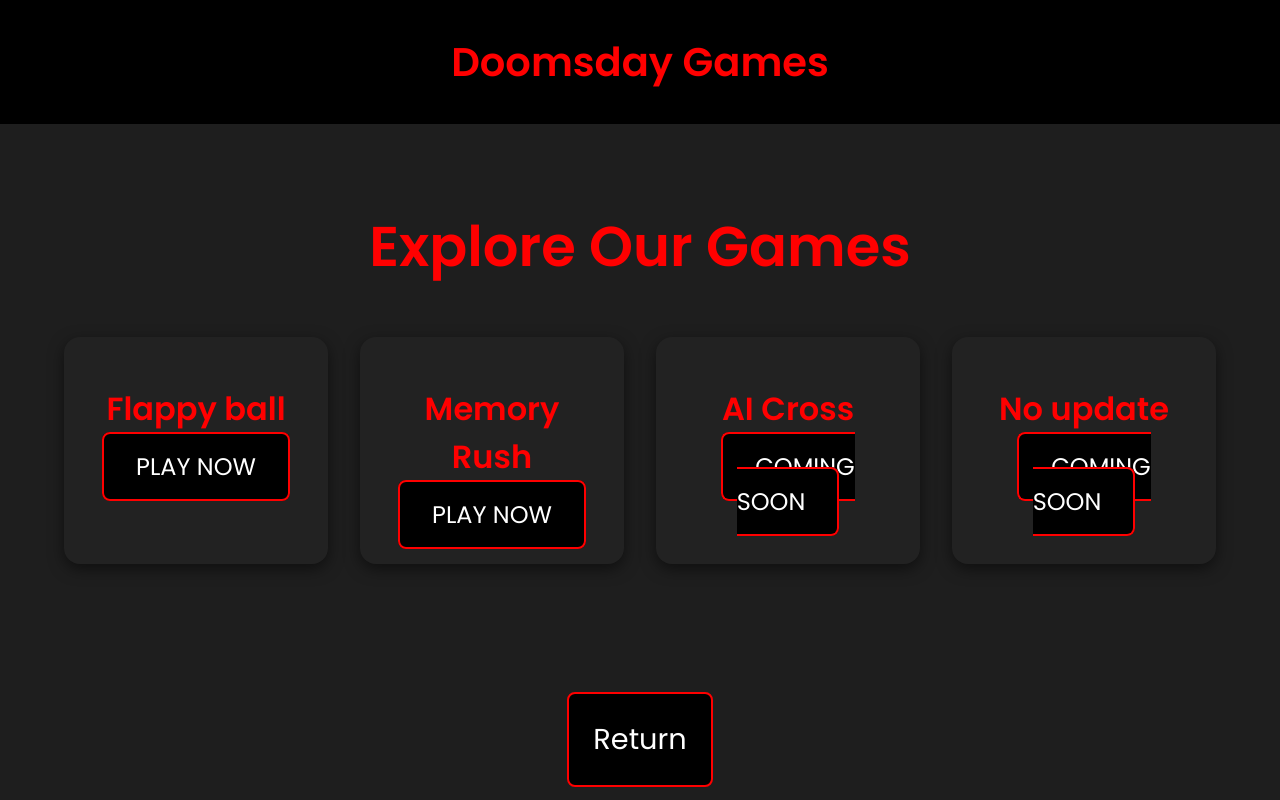
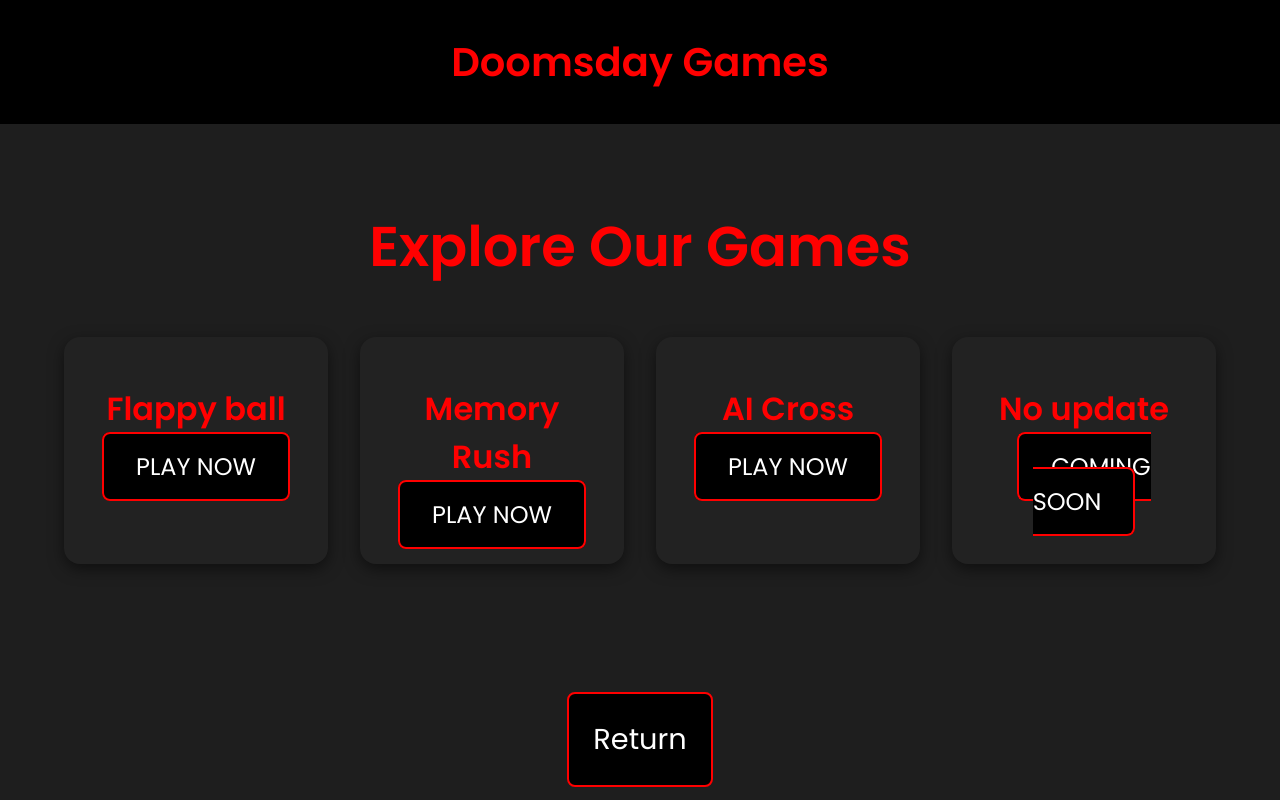
Before and after one commit to Doomsdaz/Terminater, a plain HTML site: page Game.html in a window 1280 px wide. Drawn offline with Linux system fonts and the light colour scheme.

Commit message:
Update Game.html

```diff
--- a/Game.html
+++ b/Game.html
@@ -200,7 +200,7 @@
             <div class="game-card">
                 <h3>AI Cross</h3>
                 <p></p>
-                <a href="#" class="game-button">Coming soon</a>
+                <a href="AI Cross.html" class="game-button">Play now</a>
             </div>
             <div class="game-card">
                 <h3>No update</h3>
```
